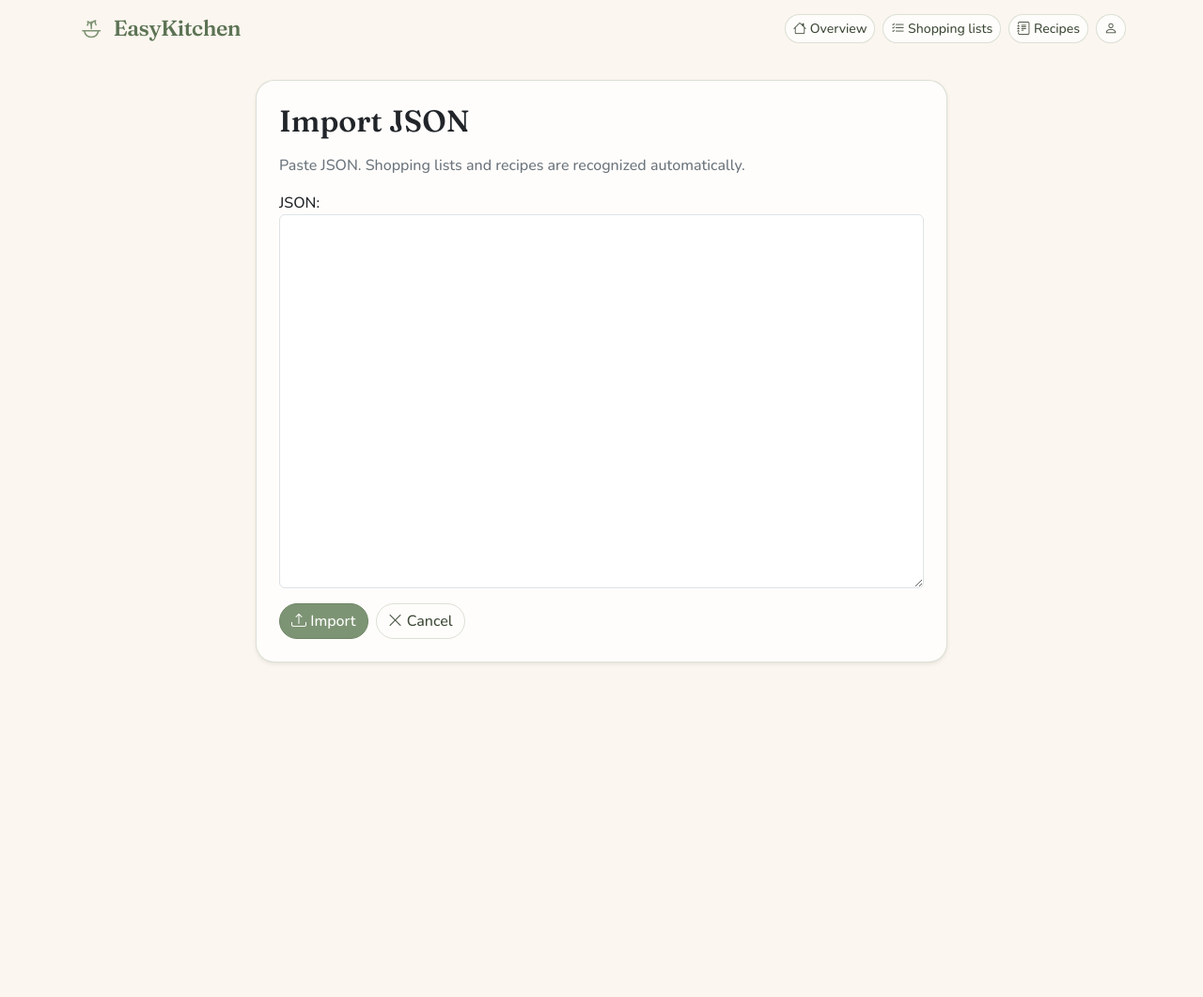
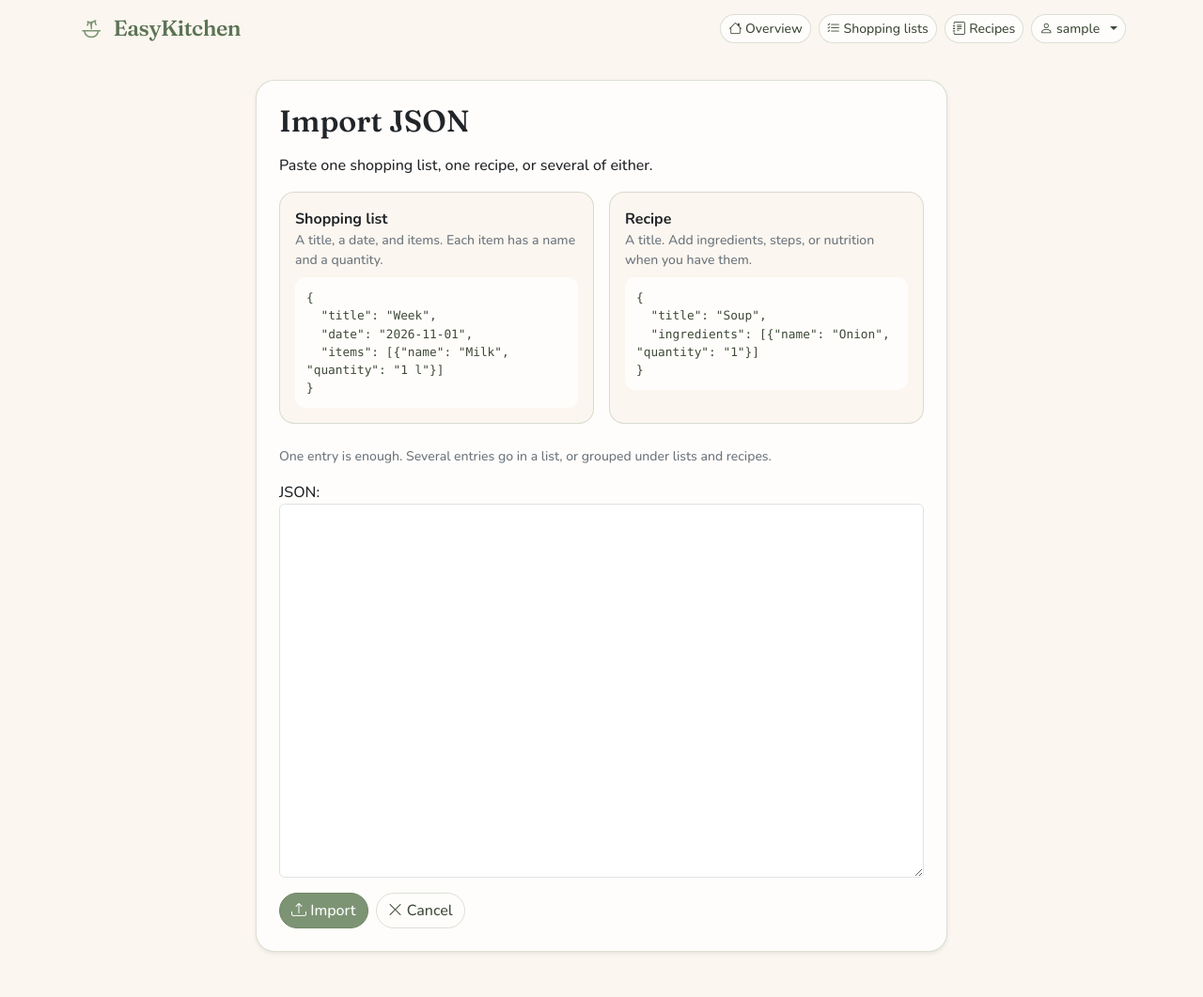
Before and after one commit to diefenbach/easy-kitchen, a Django app: page /import/ in a window 1280 px wide. Shown: the whole page at 94% size. Before the commit the page ends 706 px from the top, so only its background shows below. Run offline with Django 5.2, Linux system fonts and the light colour scheme; the visitor is signed in with stand-in values (Sample User, id 1); parts of the project's set-up code (start-up, migrations or seed data) failed here and were passed over.

Commit message:
Show the signed-in name and explain how import and saved articles work.
Co-authored-by: Cursor <cursoragent@cursor.com>

```diff
--- a/src/easy_kitchen/static/easy_kitchen/easykitchen.css
+++ b/src/easy_kitchen/static/easy_kitchen/easykitchen.css
@@ -42,7 +42,23 @@ h1, h2, .navbar-brand { color: var(--ek-sage-dark); font-family: Fraunces, Georg
   border-color: var(--ek-line);
   color: var(--ek-ink);
 }
-.navbar .btn.is-active { background: var(--ek-blush); border-color: transparent; color: #8a4d55; }
+.navbar .btn.is-active,
+.navbar .dropdown-toggle.show { background: var(--ek-blush); border-color: transparent; color: #8a4d55; }
+.navbar .dropdown-toggle::after { margin-left: .45rem; vertical-align: .2em; }
+.import-hint {
+  background: var(--ek-cream);
+  border: 1px solid var(--ek-line);
+  border-radius: 1rem;
+  padding: 1rem;
+}
+.import-example {
+  background: #fffdfb;
+  border-radius: .7rem;
+  color: var(--ek-ink);
+  font-size: .8rem;
+  padding: .75rem;
+  white-space: pre-wrap;
+}
 .navbar .dropdown-menu {
   background: #fffdfb;
   border: 1px solid var(--ek-line);
--- a/src/easy_kitchen/templates/easy_kitchen/base.html
+++ b/src/easy_kitchen/templates/easy_kitchen/base.html
@@ -42,8 +42,9 @@
             <span class="d-none d-md-inline">{% translate "Recipes" %}</span>
           </a>
           <div class="dropdown">
-            <button class="btn btn-sm btn-outline-secondary" type="button" data-bs-toggle="dropdown" aria-expanded="false" aria-label="{% translate 'Account' %}">
+            <button class="btn btn-sm btn-outline-secondary dropdown-toggle" type="button" data-bs-toggle="dropdown" aria-expanded="false" aria-label="{{ user.get_username }}">
               <i class="bi bi-person" aria-hidden="true"></i>
+              <span class="d-none d-md-inline">{{ user.get_username }}</span>
             </button>
             <ul class="dropdown-menu dropdown-menu-end">
               <li>
@@ -53,9 +54,9 @@
                 </a>
               </li>
               <li>
-                <a class="dropdown-item" href="{% url 'easy_kitchen:articles' %}{% if request.resolver_match.namespace == 'easy_kitchen' and request.resolver_match.url_name == 'detail' or request.resolver_match.namespace == 'easy_kitchen' and request.resolver_match.url_name == 'update' %}?list={{ request.resolver_match.kwargs.pk }}{% elif return_list %}?list={{ return_list.pk }}{% endif %}" aria-label="{% translate 'Articles' %}">
+                <a class="dropdown-item" href="{% url 'easy_kitchen:articles' %}{% if request.resolver_match.namespace == 'easy_kitchen' and request.resolver_match.url_name == 'detail' or request.resolver_match.namespace == 'easy_kitchen' and request.resolver_match.url_name == 'update' %}?list={{ request.resolver_match.kwargs.pk }}{% elif return_list %}?list={{ return_list.pk }}{% endif %}" aria-label="{% translate 'Edit articles' %}">
                   <i class="bi bi-bookmark" aria-hidden="true"></i>
-                  <span>{% translate "Articles" %}</span>
+                  <span>{% translate "Edit articles" %}</span>
                 </a>
               </li>
               <li>
--- a/src/easy_kitchen/templates/easy_kitchen/import.html
+++ b/src/easy_kitchen/templates/easy_kitchen/import.html
@@ -7,7 +7,31 @@
     <div class="card shadow-sm">
       <div class="card-body p-4">
         <h1 class="h2 mb-3">{% translate "Import JSON" %}</h1>
-        <p class="text-secondary">{% translate "Paste JSON. Shopping lists and recipes are recognized automatically." %}</p>
+        <p>{% translate "Paste one shopping list, one recipe, or several of either." %}</p>
+        <div class="row g-3 mb-4">
+          <div class="col-md-6">
+            <div class="import-hint h-100">
+              <div class="fw-bold">{% translate "Shopping list" %}</div>
+              <p class="small text-secondary mb-2">{% translate "A title, a date, and items. Each item has a name and a quantity." %}</p>
+              <pre class="import-example mb-0">{
+  "title": "Week",
+  "date": "2026-11-01",
+  "items": [{"name": "Milk", "quantity": "1 l"}]
+}</pre>
+            </div>
+          </div>
+          <div class="col-md-6">
+            <div class="import-hint h-100">
+              <div class="fw-bold">{% translate "Recipe" %}</div>
+              <p class="small text-secondary mb-2">{% translate "A title. Add ingredients, steps, or nutrition when you have them." %}</p>
+              <pre class="import-example mb-0">{
+  "title": "Soup",
+  "ingredients": [{"name": "Onion", "quantity": "1"}]
+}</pre>
+            </div>
+          </div>
+        </div>
+        <p class="text-secondary small">{% translate "One entry is enough. Several entries go in a list, or grouped under lists and recipes." %}</p>
         <form method="post" novalidate>
           {% csrf_token %}
           <div class="mb-3">
--- a/src/easy_kitchen/templates/easy_kitchen/lists/articles.html
+++ b/src/easy_kitchen/templates/easy_kitchen/lists/articles.html
@@ -6,8 +6,9 @@
   <i class="bi bi-arrow-left" aria-hidden="true"></i>
   <span class="d-none d-md-inline">{% if return_list %}{{ return_list.title }}{% else %}{% translate "Shopping lists" %}{% endif %}</span>
 </a>
-<div class="d-flex justify-content-between align-items-center mb-4">
-  <h1 class="h2 mb-0">{% translate "Articles" %}</h1>
+<div class="mb-4">
+  <h1 class="h2 mb-2">{% translate "Articles" %}</h1>
+  <p class="text-secondary mb-0">{% translate "These articles are offered in the dropdown when you add an item to a shopping list." %}</p>
 </div>
 <form method="post" class="card shadow-sm mb-4">
   <div class="card-body">
```
Also changed, not shown: e2e/test_shopping_flow.py (+6 -6 lines), src/easy_kitchen/tests/test_i18n.py (+12 -6 lines), src/easy_kitchen/tests/test_views.py (+4 -2 lines), src/locale/de/LC_MESSAGES/django.po, 1 other file.
